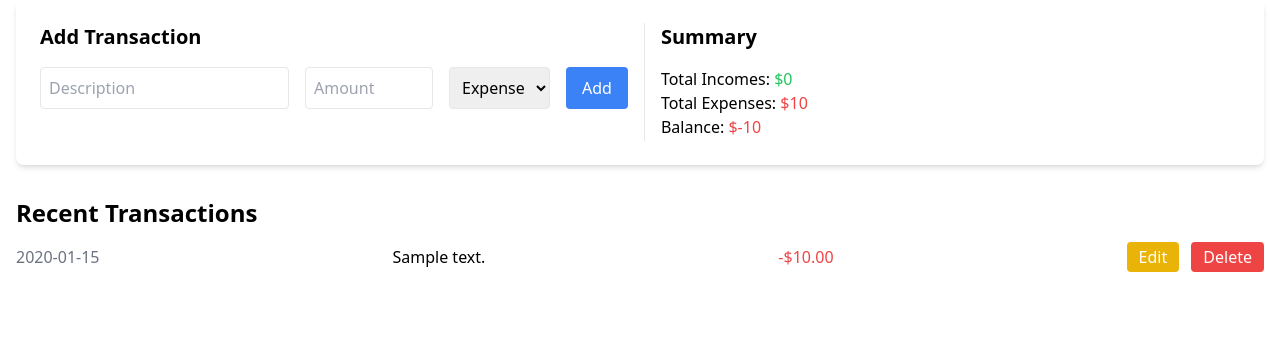
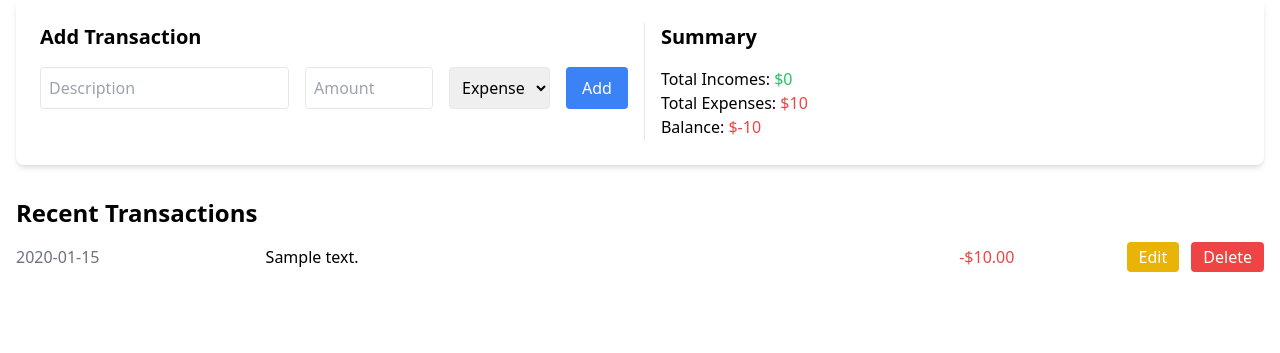
Before and after one commit to FrankMike/controlroom, a Django app: page /finance/finance/ in a window 1280 px wide. Shown: the part 214-567 px from the top of the page. Run offline with Django 5.2, Linux system fonts and the light colour scheme; a user stored in the database is signed in; tables that the repository leaves empty hold one stand-in row (values such as "Sample post"); some libraries are stand-ins or nearby versions.

Commit message:
Fix alignment in the transaction list on the personal finance page

```diff
--- a/pycontrol/controlroomproject/finance/templates/finance/finance.html
+++ b/pycontrol/controlroomproject/finance/templates/finance/finance.html
@@ -37,17 +37,15 @@
 
             <!-- Transaction list -->
             <h2 class="text-2xl font-bold mb-4 mt-8">Recent Transactions</h2>
-            <ul>
+            <ul class="w-full">
                 {% for transaction in transactions %}
-                    <li class="mb-2 flex items-center justify-between">
+                    <li class="mb-2 grid grid-cols-5 items-center">
                         <span class="text-gray-500">{{ transaction.date|date:"Y-m-d" }}</span>
-                        {{ transaction.description }}
-                        {% if transaction.transaction_type == 'expense' %}
-                            <span class="text-red-500">-${{ transaction.amount }}</span>
-                        {% else %}
-                            <span class="text-green-500">+${{ transaction.amount }}</span>
-                        {% endif %}
-                        <div class="space-x-2">
+                        <span class="col-span-2">{{ transaction.description }}</span>
+                        <span class="text-right {% if transaction.transaction_type == 'expense' %}text-red-500{% else %}text-green-500{% endif %}">
+                            {% if transaction.transaction_type == 'expense' %}-{% else %}+{% endif %}${{ transaction.amount }}
+                        </span>
+                        <div class="space-x-2 text-right">
                             <a href="{% url 'edit_transaction' transaction.id %}" class="bg-yellow-500 text-white px-3 py-1 rounded hover:bg-yellow-600">Edit</a>
                             <a href="{% url 'delete_transaction' transaction.id %}" class="bg-red-500 text-white px-3 py-1 rounded hover:bg-red-600">Delete</a>
                         </div>
```
